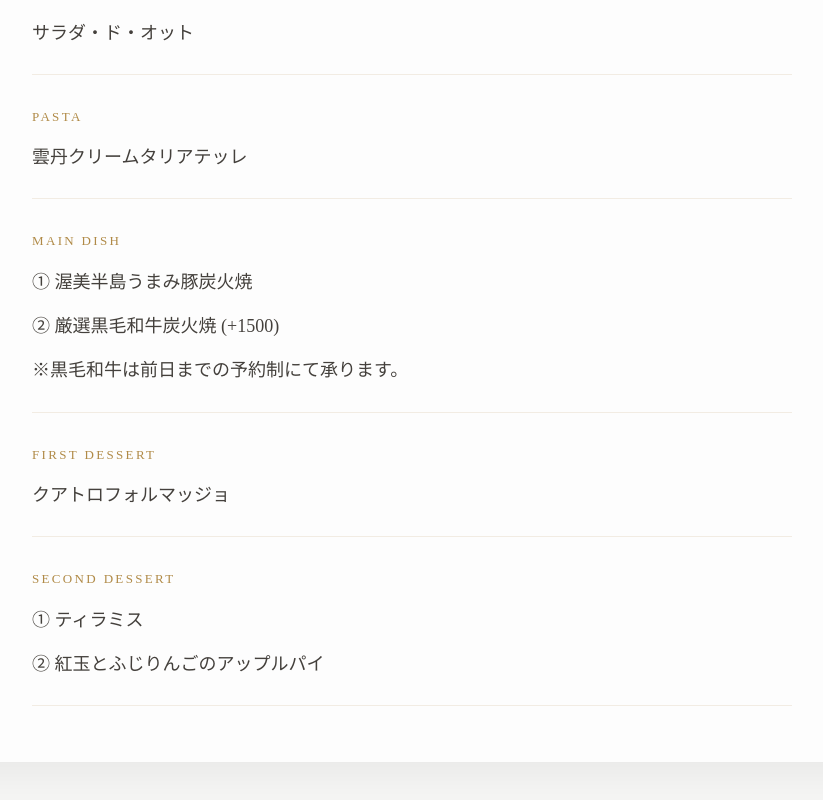
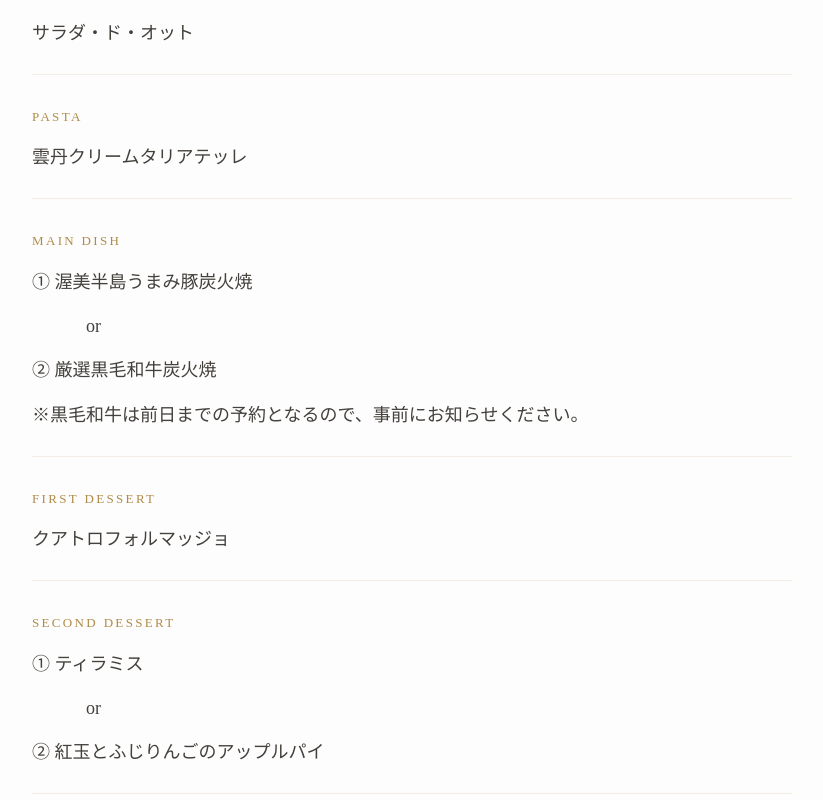
Before and after one commit to g-ambe/family-invitation, a React (Vite) app: page / in a window 1280 px wide. Shown: the part 2069-2869 px from the top of the page, without its empty margins (228-1051 px from the left). Built offline with nearby package versions, Linux system fonts and the light colour scheme.

Commit message:
Update App.jsx

```diff
--- a/src/App.jsx
+++ b/src/App.jsx
@@ -649,8 +649,9 @@ export default function App() {
                 title: "MAIN DISH",
                 body: [
                   "① 渥美半島うまみ豚炭火焼",
-                  "② 厳選黒毛和牛炭火焼 (+1500)",
-                  "※黒毛和牛は前日までの予約制にて承ります。",
+                  "　　　or",
+                  "② 厳選黒毛和牛炭火焼",
+                  "※黒毛和牛は前日までの予約となるので、事前にお知らせください。",
                 ],
               },
               {
@@ -661,6 +662,7 @@ export default function App() {
                 title: "SECOND DESSERT",
                 body: [
                   "① ティラミス",
+                  "　　　or",
                   "② 紅玉とふじりんごのアップルパイ",
                 ],
               },
```
